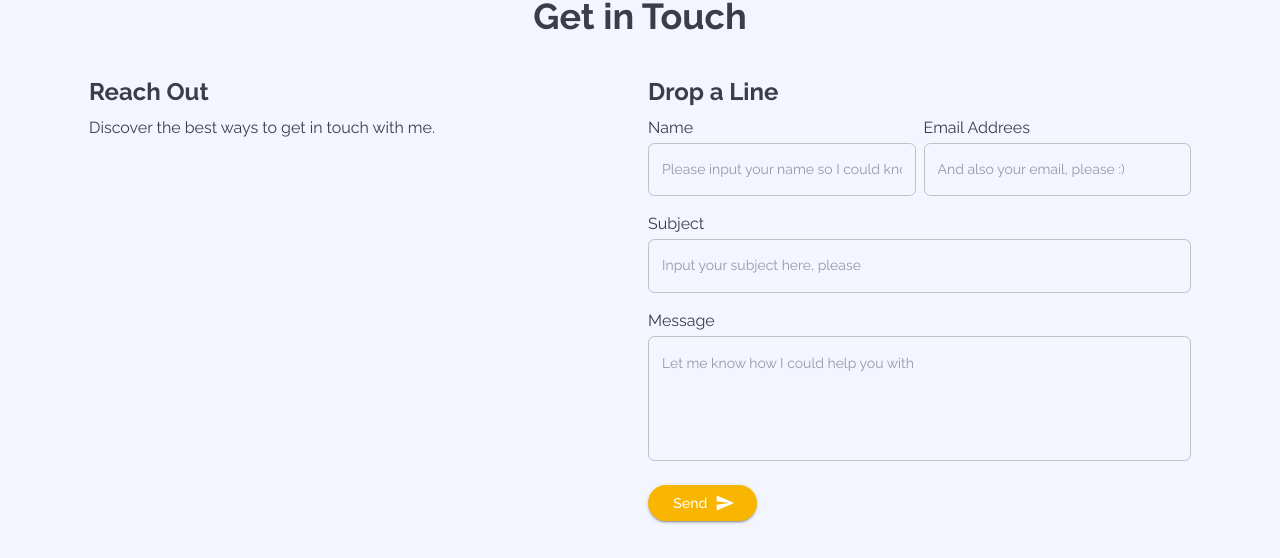
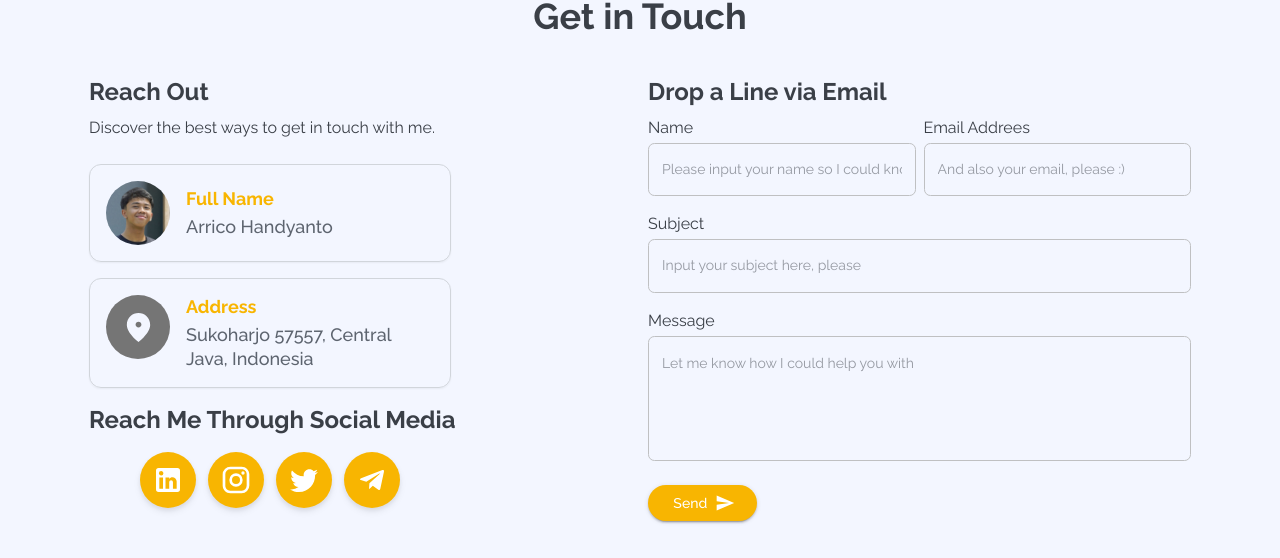
Before and after one commit to arricodyanto/personal-web, a React (Vite) app: page / in a window 1280 px wide. Shown: the part 2639-3197 px from the top of the page. Built offline with nearby package versions, Linux system fonts and the light colour scheme; grey boxes are pictures that could not be loaded.

Commit message:
Add personal contact and socmed to contact section

```diff
--- a/src/common/components/molecules/ContactForm.tsx
+++ b/src/common/components/molecules/ContactForm.tsx
@@ -105,7 +105,7 @@ export default function ContactForm() {
 					type='submit'
 					variant='contained'
 					endIcon={<SendIcon className='text-md' />}
-					className='normal-case rounded-full xs:w-1/3 md:w-1/5 mt-2'>
+					className='normal-case rounded-full xs:w-1/3 lg:w-1/5 mt-2'>
 					Send
 				</Button>
 			</Box>
--- /dev/null
+++ b/src/common/components/molecules/ContactItem.tsx
@@ -0,0 +1,68 @@
+import FmdGoodIcon from '@mui/icons-material/FmdGood';
+import { Avatar, Stack, Typography } from '@mui/material';
+import { useState } from 'react';
+import avatar from '/avatar-mini.jpg';
+
+export default function ContactItem() {
+	const [hoveredIndex, setHoveredIndex] = useState(-1);
+	const contactItems = [
+		{
+			icon: (
+				<Avatar
+					alt='Arrico Handyanto'
+					src={avatar}
+					className='w-[4rem] h-auto'
+				/>
+			),
+			title: 'Full Name',
+			content: 'Arrico Handyanto',
+		},
+		{
+			icon: (
+				<Avatar
+					alt='Address'
+					className='w-[4rem] h-[4rem]'>
+					<FmdGoodIcon fontSize='large' />
+				</Avatar>
+			),
+			title: 'Address',
+			content: 'Sukoharjo 57557, Central Java, Indonesia',
+		},
+	];
+	return (
+		<>
+			{contactItems.map((item, index) => (
+				<Stack
+					justifyContent={'center'}
+					key={index}
+					onMouseEnter={() => setHoveredIndex(index)}
+					onMouseLeave={() => setHoveredIndex(-1)}
+					className={`xs:w-full lg:w-2/3 border border-gray-300 p-4 rounded-xl transition ease-in-out shadow-sm mb-4 ${
+						index === hoveredIndex
+							? 'text-white bg-primary bg-opacity-70'
+							: 'text-text-secondary'
+					}`}>
+					<Stack
+						direction='row'
+						spacing={2}>
+						{item.icon}
+						<Stack justifyContent={'center'}>
+							<Typography
+								variant='body1'
+								className={`mb-1 font-bold text-lg leading-6 transition ease-in-out ${
+									index === hoveredIndex ? 'text-white' : 'text-primary'
+								}`}>
+								{item.title}
+							</Typography>
+							<Typography
+								variant='body2'
+								className='font-medium text-lg leading-6'>
+								{item.content}
+							</Typography>
+						</Stack>
+					</Stack>
+				</Stack>
+			))}{' '}
+		</>
+	);
+}
--- /dev/null
+++ b/src/common/components/molecules/SocialItem.tsx
@@ -0,0 +1,49 @@
+import InstagramIcon from '@mui/icons-material/Instagram';
+import LinkedInIcon from '@mui/icons-material/LinkedIn';
+import TwitterIcon from '@mui/icons-material/Twitter';
+import TelegramIcon from '@mui/icons-material/Telegram';
+import { IconButton, Stack } from '@mui/material';
+import { Link } from 'react-router-dom';
+
+export default function SocialItem() {
+	return (
+		<Stack
+			direction={'row'}
+			spacing={1.5}
+			justifyContent={'center'}
+			className='xs:w-full lg:w-2/3 mb-6'>
+			{socialItems.map((item, index) => (
+				<Link
+					key={index}
+					to={`${item.link}`}
+					target='blank'>
+					<IconButton
+						size='large'
+						color='secondary'
+						className='drop-shadow-md hover:outline-2 outline-offset-4 outline hover:outline-primary transition duration-300 bg-primary'>
+						{item.icon}
+					</IconButton>
+				</Link>
+			))}
+		</Stack>
+	);
+}
+
+const socialItems = [
+	{
+		link: 'https://www.linkedin.com/in/arricohandyanto/',
+		icon: <LinkedInIcon className='text-white text-[2rem]' />,
+	},
+	{
+		link: 'https://www.instagram.com/arricodyanto/',
+		icon: <InstagramIcon className='text-white text-[2rem]' />,
+	},
+	{
+		link: 'https://twitter.com/a_rricci',
+		icon: <TwitterIcon className='text-white text-[2rem]' />,
+	},
+	{
+		link: 'https://t.me/arricohandyanto',
+		icon: <TelegramIcon className='text-white text-[2rem]' />,
+	},
+];
--- a/src/common/components/organism/Contact.tsx
+++ b/src/common/components/organism/Contact.tsx
@@ -1,6 +1,8 @@
+import ContainerPage from '@/common/components/atoms/ContainerPage';
+import ContactForm from '@/common/components/molecules/ContactForm';
+import ContactItem from '@/common/components/molecules/ContactItem';
+import SocialItem from '@/common/components/molecules/SocialItem';
 import { Box, Grid, Typography } from '@mui/material';
-import ContactForm from '../molecules/ContactForm';
-import ContainerPage from '../atoms/ContainerPage';
 
 export default function Contact() {
 	return (
@@ -23,12 +25,21 @@ export default function Contact() {
 						md={6}>
 						<Typography
 							variant='subtitle2'
-							className='font-bold text-2xl mb-2'>
+							className='font-bold text-2xl'>
 							Reach Out
 						</Typography>
-						<Typography variant='body1'>
+						<Typography
+							variant='body1'
+							className='mt-2 mb-6'>
 							Discover the best ways to get in touch with me.
 						</Typography>
+						<ContactItem />
+						<Typography
+							variant='subtitle2'
+							className='font-bold text-2xl mb-4'>
+							Reach Me Through Social Media
+						</Typography>
+						<SocialItem />
 					</Grid>
 					<Grid
 						item
@@ -37,7 +48,7 @@ export default function Contact() {
 						<Typography
 							variant='subtitle2'
 							className='font-bold text-2xl mb-2'>
-							Drop a Line
+							Drop a Line via Email
 						</Typography>
 						<ContactForm />
 					</Grid>
```
Also changed, not shown: public/avatar-mini.jpg (added).
